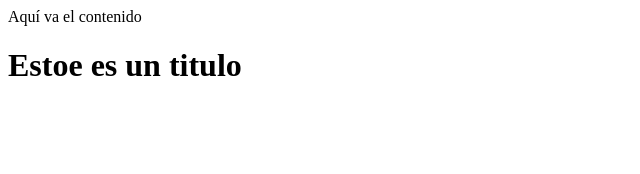
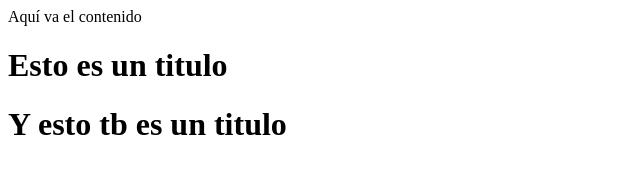
Before and after one commit to javivizf/pruebaLab, a plain HTML site: page index.html in a window 1280 px wide. Shown: the whole page, without its empty margins (0-640 px from the left). Drawn offline with Linux system fonts and the light colour scheme.

Commit message:
segunda modif index

```diff
--- a/index.html
+++ b/index.html
@@ -4,6 +4,7 @@
 	</head>
 	<body>
 	Aquí va el contenido
-	<h1>Estoe es un titulo</h1>
+	<h1>Esto es un titulo</h1>
+	<h1>Y esto tb es un titulo</h1>
 	</body>
 </html>
```
